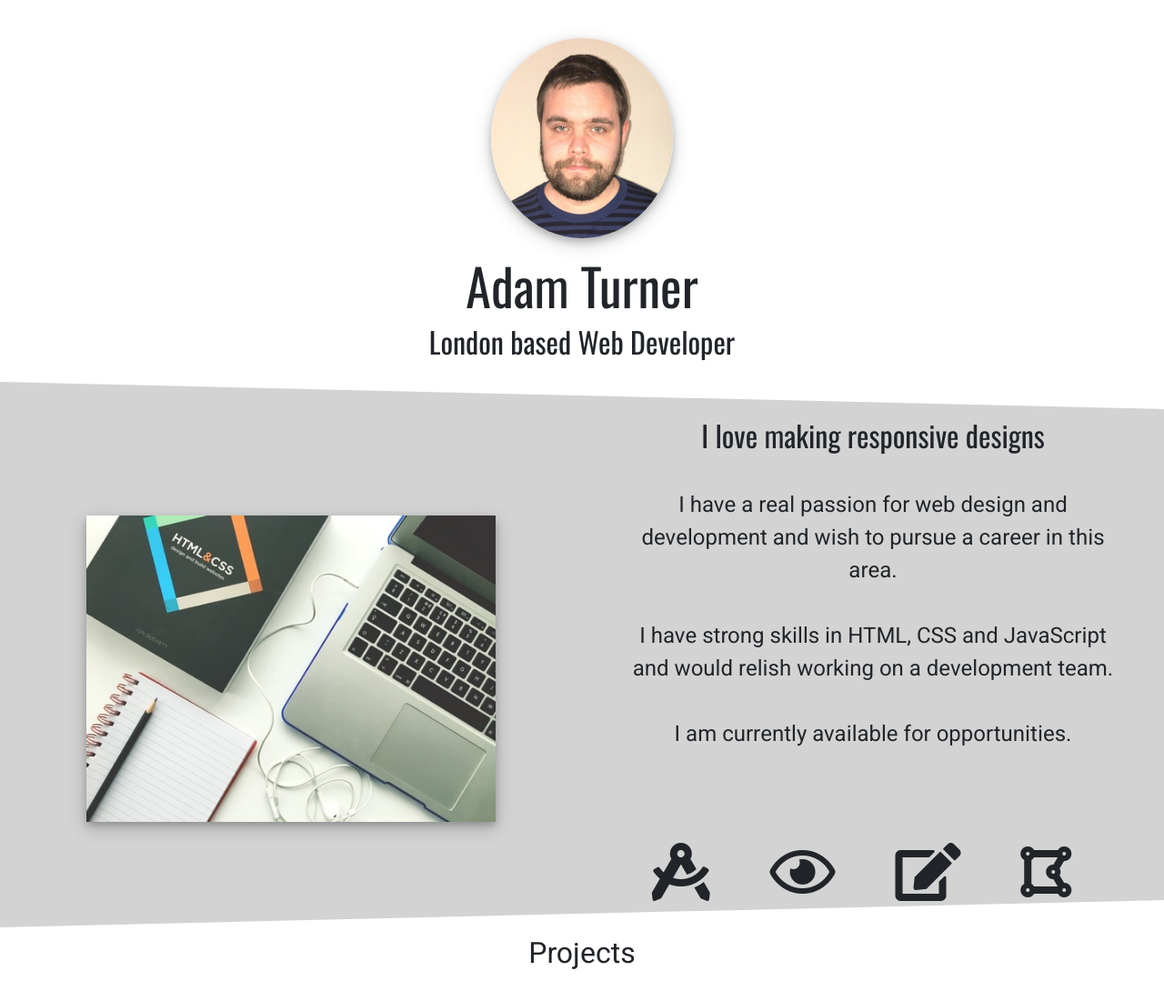
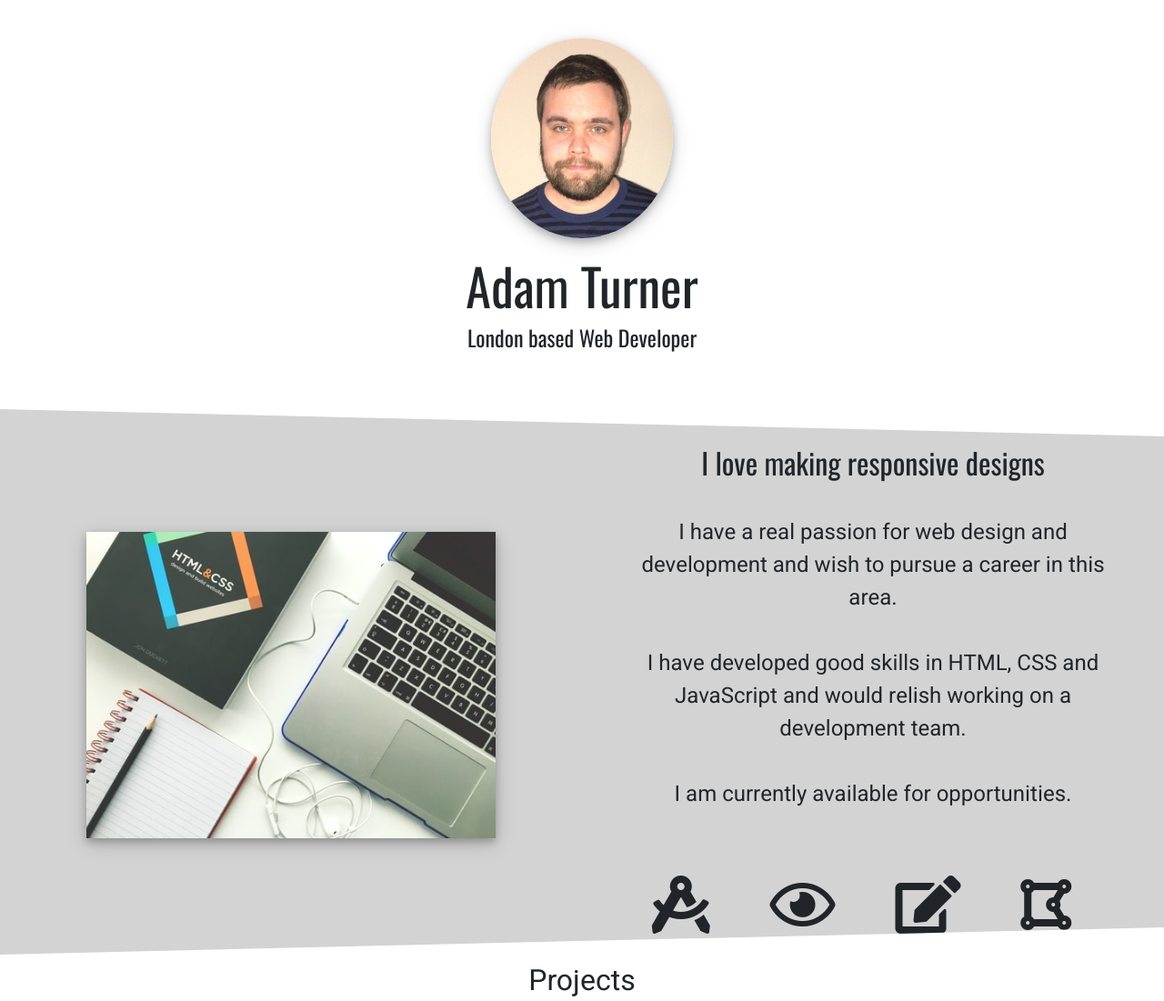
Before and after one commit to adamrichardturner/adamrichardturner.github.io, a plain HTML site: page index.html in a window 1280 px wide. Shown: the top 1101 px of the page at 91% size. Drawn offline with nearby package versions, Linux system fonts and the light colour scheme.

Commit message:
style adjustments

```diff
--- a/css/style.css
+++ b/css/style.css
@@ -116,7 +116,6 @@ header h2 {
 
 .about--icons {
   margin: 10px;
-  padding: 30px;
   font-size: 4rem;
   letter-spacing: 25px;
 }
@@ -314,3 +313,14 @@ label {
     width: 100%;
   }
 }
+
+@media only screen and (min-width: 1251px) {
+  header {
+    height: 450px;
+  }
+
+  header h2 {
+    font-size: 1.5rem;
+    padding-bottom: 10px;
+  }
+}
--- a/index.html
+++ b/index.html
@@ -35,7 +35,8 @@
       <div class="about--container-item">
         <h2>I love making responsive designs</h2>
         <span id="header-trigger"></span>
-        <p>I have a real passion for web design and development and wish to pursue a career in this area.<br><br> I have strong skills in HTML, CSS and JavaScript and would relish working on a development team.<br><br> I am currently available for
+        <p>I have a real passion for web design and development and wish to pursue a career in this area.<br><br> I have developed good skills in HTML, CSS and JavaScript and would relish working on a development team.<br><br> I am currently
+          available for
           opportunities.
         </p>
         <div class="about--icons" id="about--icons">
```
